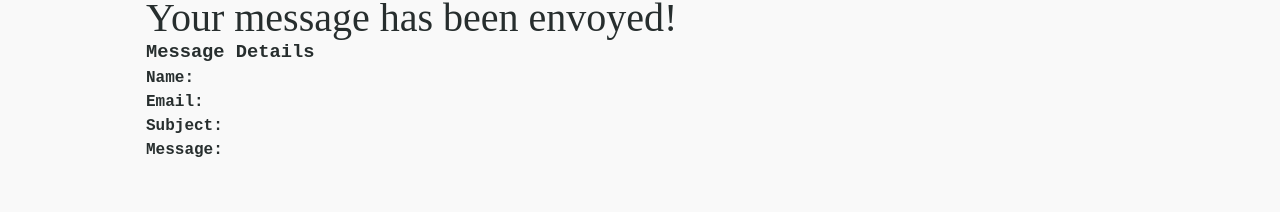
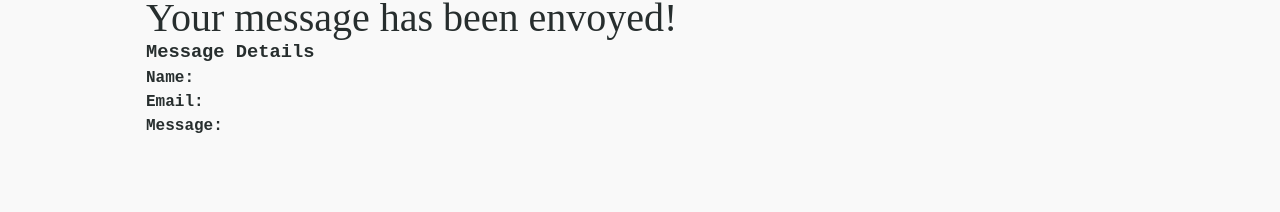
Before and after one commit to monsieurlopez/site_web_2.0, a React (Vite) app: page /ConfirmedContact in a window 1280 px wide. Shown: the part 152-364 px from the top of the page. Built offline with nearby package versions, Linux system fonts and the light colour scheme; a web font is replaced by a local one.

Commit message:
<FEAT> correction problem confirm mail

```diff
--- a/src/components/pages/Reservations/ConfirmedContact.jsx
+++ b/src/components/pages/Reservations/ConfirmedContact.jsx
@@ -4,7 +4,7 @@ import { useLocation } from "react-router-dom";
 
 const ConfirmedContact = () => {
   const location = useLocation();
-  const { firstName, lastName, mail, subject, message } = location.state || {};
+  const { name, mail, message } = location.state || {};
 
   return (
     <div className="container confirmed-contact">
@@ -12,10 +12,15 @@ const ConfirmedContact = () => {
       <h2>Your message has been envoyed!</h2>
       <div className="contact-summary">
         <h3>Message Details</h3>
-        <p><strong>Name:</strong> {firstName} {lastName}</p>
-        <p><strong>Email:</strong> {mail}</p>
-        <p><strong>Subject:</strong> {subject}</p>
-        <p><strong>Message:</strong> {message}</p>
+        <p>
+          <strong>Name:</strong> {name}
+        </p>
+        <p>
+          <strong>Email:</strong> {mail}
+        </p>
+        <p>
+          <strong>Message:</strong> {message}
+        </p>
       </div>
     </div>
   );
```
Also changed, not shown: src/components/pages/Reservations/ContactInfos.css (+12 -8 lines).
